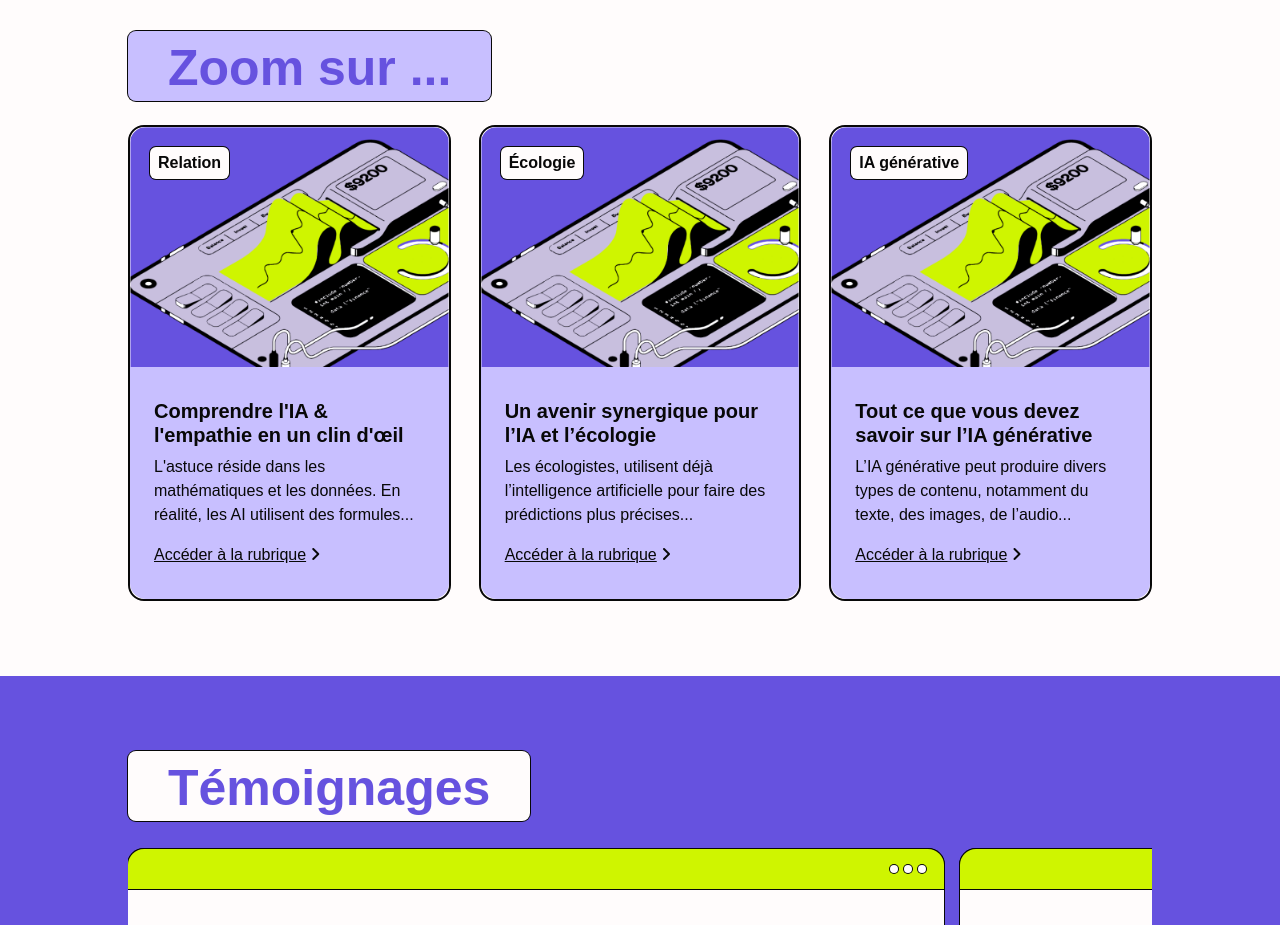
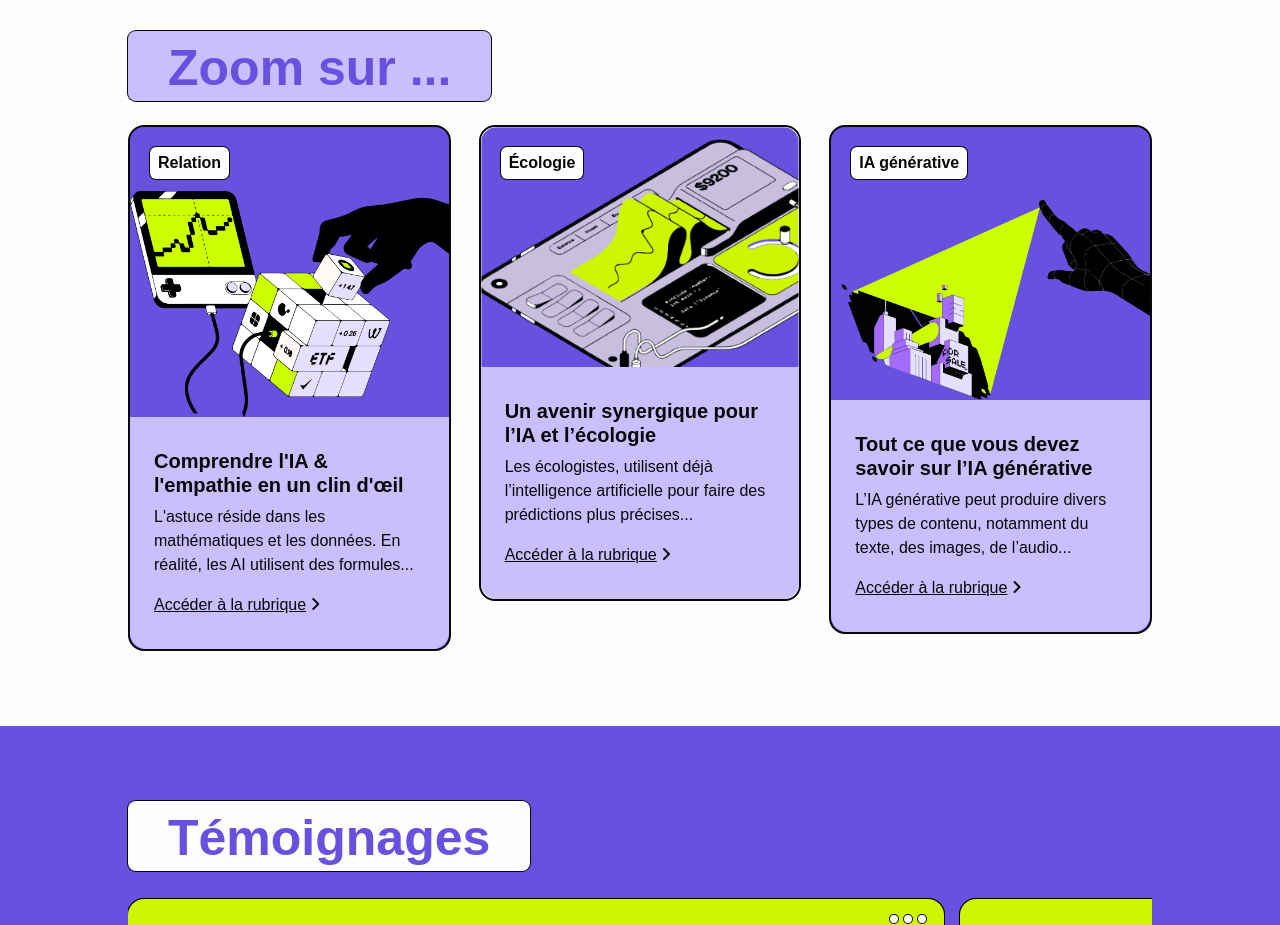
Before and after one commit to LorisPlante/relation-promptee, a website: page index.html in a window 1280 px wide. Shown: the part 4240-5165 px from the top of the page. Drawn offline with nearby package versions, Linux system fonts and the light colour scheme; a web font is replaced by a local one.

Commit message:
meta desc :fire::rocket:

```diff
--- a/index.html
+++ b/index.html
@@ -10,6 +10,9 @@
     <script src="https://kit.fontawesome.com/d9b36bcd78.js" crossorigin="anonymous"></script>
     <link rel="stylesheet" href="https://cdn.jsdelivr.net/npm/swiper@11/swiper-bundle.min.css" />
     <title>Relation promptée</title>
+    <meta
+      name="description"
+      content="La seule différence entre l’Homme et l’Intelligence Artificielle c’est l’âme. Certains individus tissent des liens émotionnels avec leurs IA qui ne différencient plus l’outil de l’Homme." />
   </head>
   <body class="p-0 m-0 box-border bg-beige overflow-x-hidden">
     <div id="burger" class="block lg:hidden w-11 h-11 px-2 pt-1 fixed top-1 left-1 z-[51] cursor-pointer">
@@ -504,11 +507,11 @@
         <div class="swiper swiperZoomSurDesktop !hidden lg:!block col-span-12 w-full h-fit">
           <div class="swiper-wrapper h-full w-full">
             <div class="swiper-slide h-full">
-              <div class="relative rounded-2xl border-noir border-solid border-2">
+              <div class="relative rounded-2xl bg-violet border-noir border-solid border-2">
                 <p class="text-para font-para leading-para absolute top-5 left-5 ring-1 ring-noir bg-beige px-2 py-1 rounded-md text-2xl font-bold">
                   Relation
                 </p>
-                <img src="medias/img/testSwiper.png" alt="" class="w-full rounded-t-2xl" />
+                <img src="medias/img/Relation.webp" alt="" class="w-full pt-16 rounded-t-2xl" />
                 <div id="zoomSurSlide1" class="w-full bg-lilas rounded-b-2xl p-6">
                   <p class="text-para font-para leading-para text-xl font-bold my-2">Comprendre l'IA & l'empathie en un clin d'œil</p>
                   <p class="text-para font-para leading-para my-2">
@@ -536,11 +539,11 @@
               </div>
             </div>
             <div class="swiper-slide h-full">
-              <div class="relative rounded-2xl border-noir border-solid border-2">
+              <div class="relative rounded-2xl bg-violet border-noir border-solid border-2">
                 <p class="text-para font-para leading-para absolute top-5 left-5 ring-1 ring-noir bg-beige px-2 py-1 rounded-md text-2xl font-bold">
                   IA générative
                 </p>
-                <img src="medias/img/testSwiper.png" alt="" class="w-full rounded-t-2xl" />
+                <img src="medias/img/IA_generative.webp" alt="" class="w-full pt-16 rounded-t-2xl" />
                 <div id="zoomSurSlide3" class="w-full bg-lilas rounded-b-2xl p-6">
                   <p class="text-para font-para leading-para text-xl font-bold my-2">Tout ce que vous devez savoir sur l’IA générative</p>
                   <p class="text-para font-para leading-para my-2">
```
Also changed, not shown: pages/blog.html (+3 -0 lines), pages/temoignages.html (+3 -0 lines), medias/img/Blog.webp (added), medias/img/IA_generative.webp (added), medias/img/Jeu.webp (added), medias/img/Podcast.webp (added), medias/img/Relation.webp (added), medias/img/Temoignages.webp (added).
